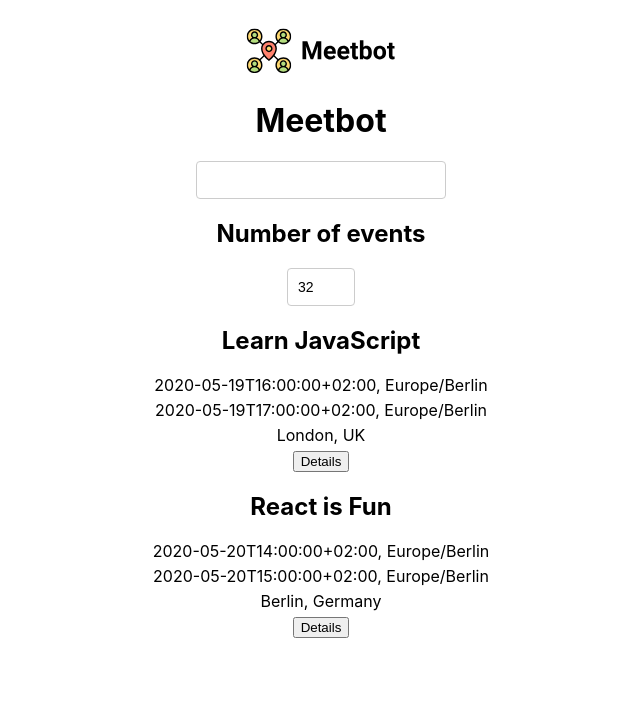
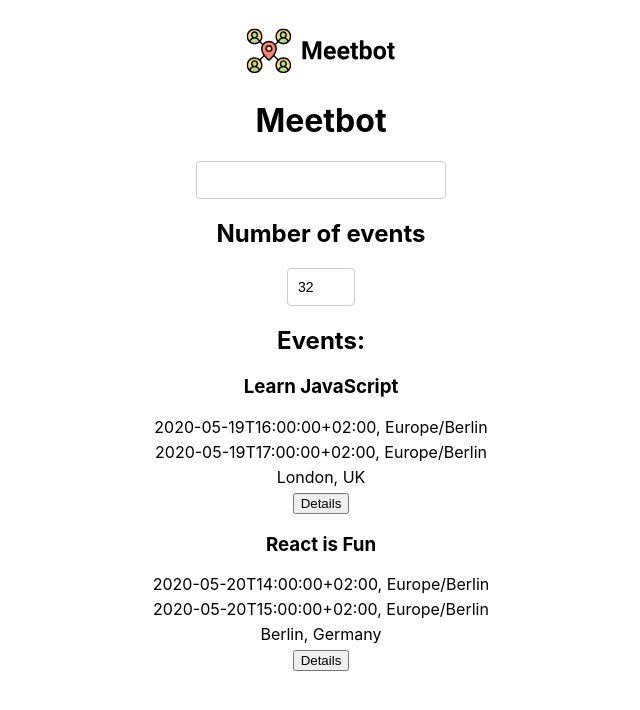
Before and after one commit to gregoriodelasheras/meetbot, a React (Create React App) app: page / in a window 1280 px wide. Shown: the top 710 px of the page, without its empty margins (319-959 px from the left). Built offline with nearby package versions, Linux system fonts and the light colour scheme.

Commit message:
style: add title tags in components

```diff
--- a/src/Event.js
+++ b/src/Event.js
@@ -41,7 +41,7 @@ class Event extends Component {
 
     return (
       <div className='Event'>
-        <h2 className='event-summary'>{event.summary}</h2>
+        <h3 className='event-summary'>{event.summary}</h3>
         <p className='event-start-date'>
           {event.start.dateTime}, {event.start.timeZone}
         </p>
--- a/src/EventList.js
+++ b/src/EventList.js
@@ -6,6 +6,7 @@ class EventList extends Component {
     const { events } = this.props;
     return (
       <ul className='EventList'>
+        <h2>Events:</h2>
         {events.map((event) => (
           <li key={event.id}>
             <Event event={event} />
```
